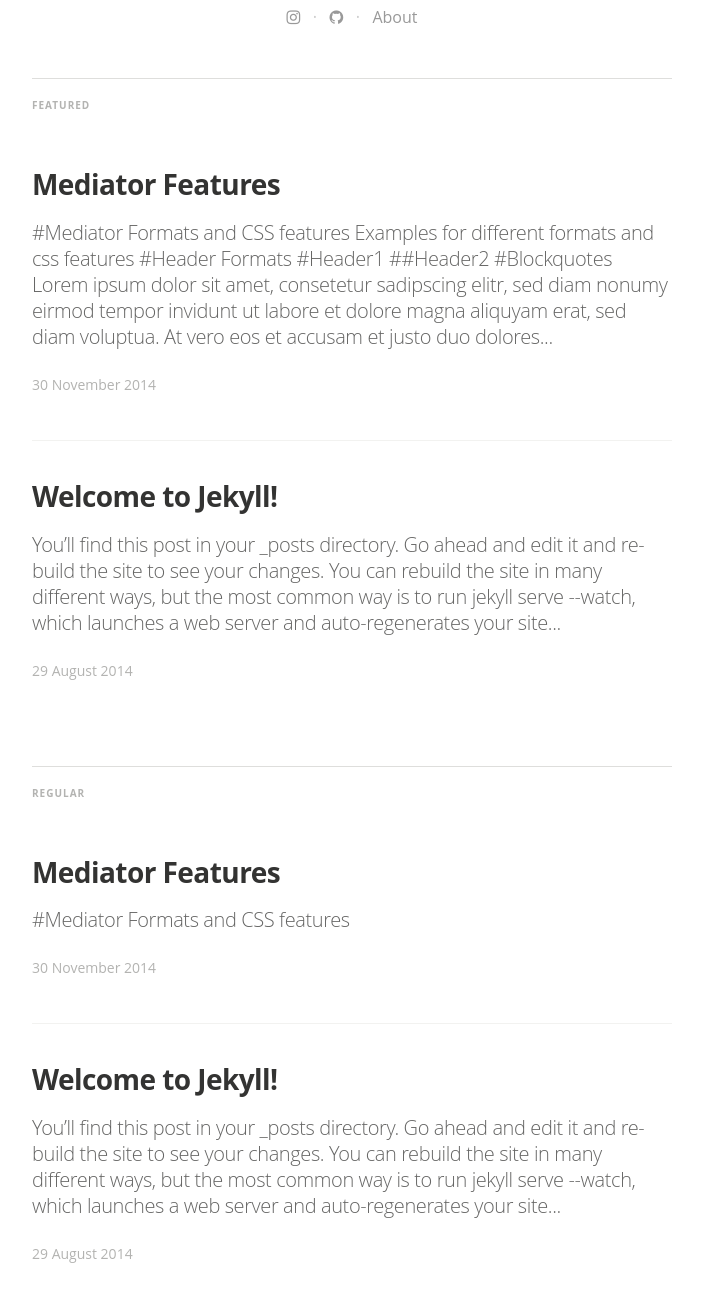
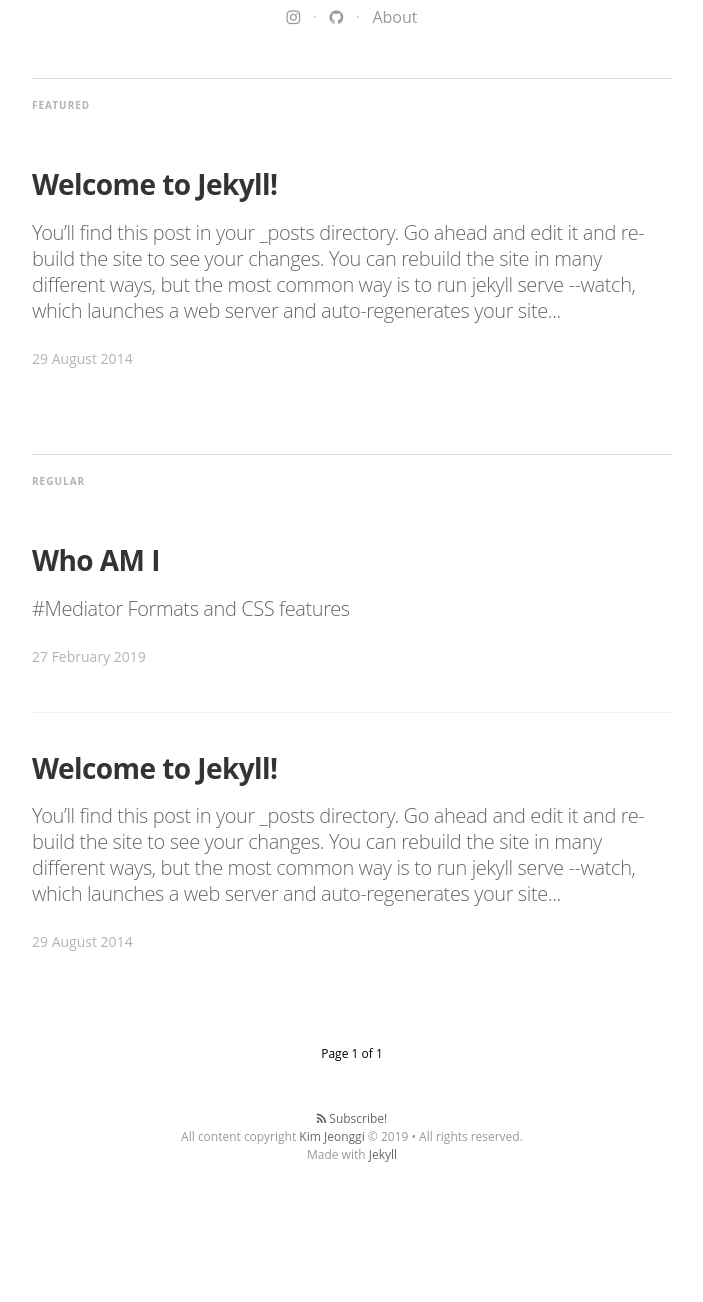
Before and after one commit to kokodakdak/kokodakdak.github.io, a Jekyll site: the page built from index.html, in a window 1280 px wide and 1400 px high, scrolled down 538 px, cut to the strip 95-1397 px from the top of the window. Shown: the whole strip, without its empty margins (288-991 px from the left). Built offline with Jekyll 4.4.1, drawn with Linux system fonts in a browser that asks for light colours; nearby versions of some CDN libraries; some web fonts are replaced; the list of posts is cut into pages by our own code; after the commit the page ends 1844 px from its top, so only the background shows below that.

Commit message:
제목변경

```diff
--- a/_posts/2014-11-30-mediator_features.markdown
+++ b/_posts/2014-11-30-mediator_features.markdown
@@ -1,11 +1,11 @@
 ---
 layout: post
-title:  "Mediator Features"
-date:   2014-11-30 14:34:25
-categories: mediator feature
-tags: featured
-image: /assets/article_images/2014-11-30-mediator_features/night-track.JPG
-image2: /assets/article_images/2014-11-30-mediator_features/night-track-mobile.JPG
+title:  "Who AM I"
+date:   2019-02-27 10:55:25
+categories:
+tags: Me
+image: /assets/article_images/2019-02-27_WHO_AM_I/Jeonggi.JPEG
+image2: /assets/article_images/2019-02-27_WHO_AM_I/Jeonggi.JPEG
 ---
 #Mediator Formats and CSS features
 
```
